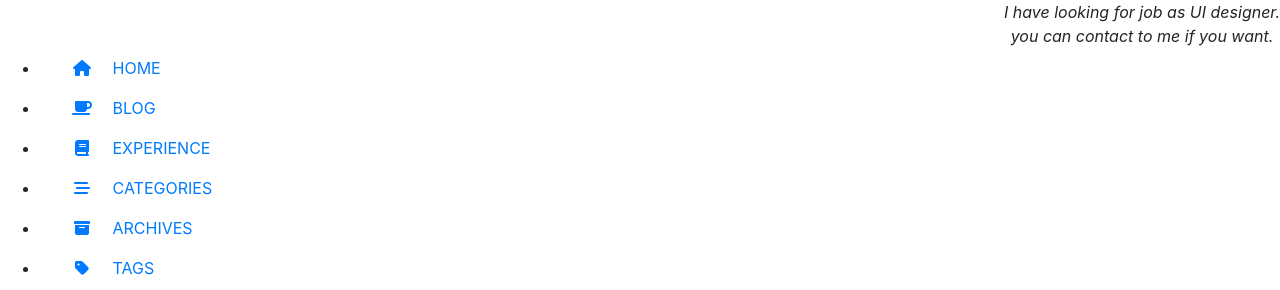
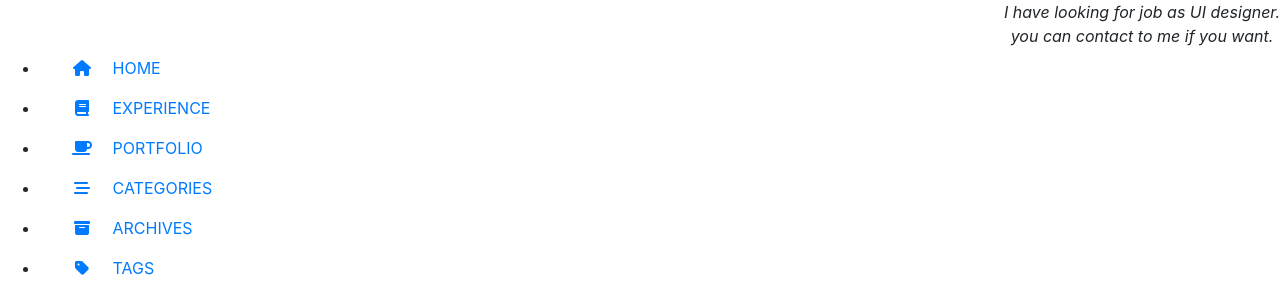
Before and after one commit to pjaehong/pjaehong.github.io, a Jekyll site: the page built from index.html, in a window 1280 px wide. Shown: the part 265-555 px from the top of the page. Built offline with Jekyll 4.4.1, drawn with Linux system fonts in a browser that asks for light colours; nearby versions of some CDN libraries; comment, search, counter and statistics services are not loaded.

Commit message:
Update and rename blog.md to portfolio.md

```diff
--- a/_tabs/blog.md
+++ b/_tabs/portfolio.md
@@ -1,6 +1,6 @@
 ---
-layout: blog
-title: Blog
+layout: portfolio
+title: Portfolio
 icon: fas fa-coffee
 order: 3
 ---
```
